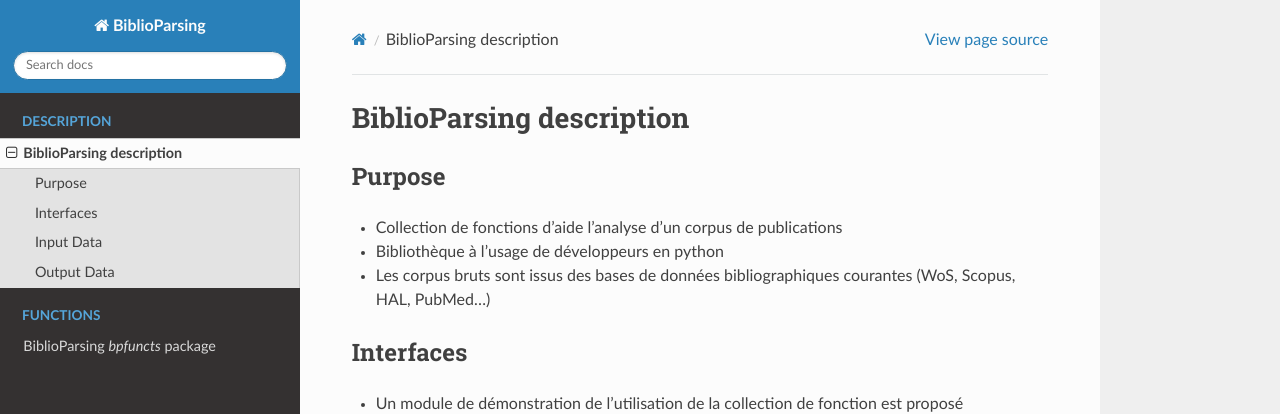
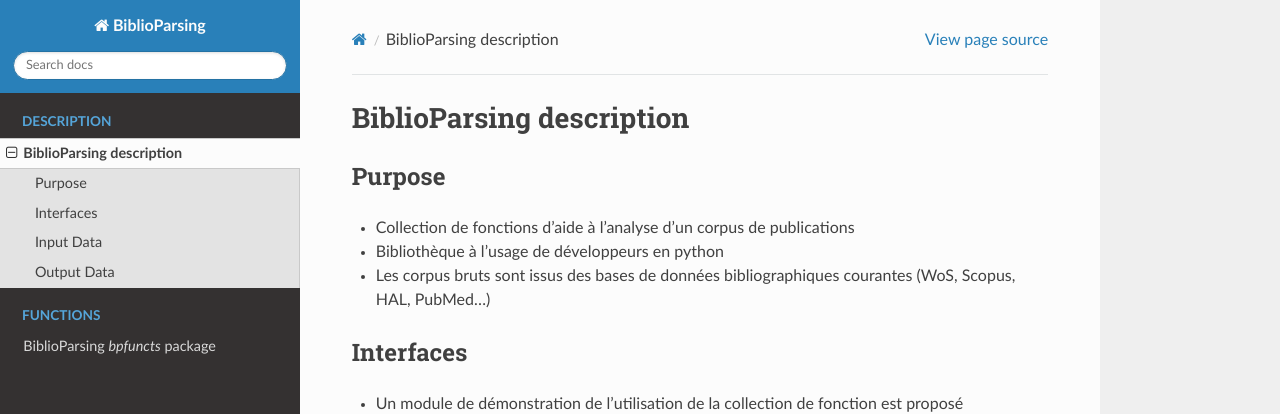
Before and after one commit to TickyWill/BiblioParsing, a Sphinx documentation site: the page built from docs/source/description.rst, in a window 1280 px wide and 900 px high. Shown: the top 414 px of the window. Built offline with Sphinx 7.4.7 and the Read the Docs theme 3.1.0, drawn with Linux system fonts in a browser that asks for light colours.

```diff
--- a/docs/source/description.rst
+++ b/docs/source/description.rst
@@ -4,7 +4,7 @@ BiblioParsing description
 Purpose
 =======
 
-- Collection de fonctions d’aide l'analyse d'un corpus de publications
+- Collection de fonctions d’aide à l'analyse d'un corpus de publications
 - Bibliothèque à l'usage de développeurs en python
 - Les corpus bruts sont issus des bases de données bibliographiques courantes (WoS, Scopus, HAL, PubMed...)
 
```
